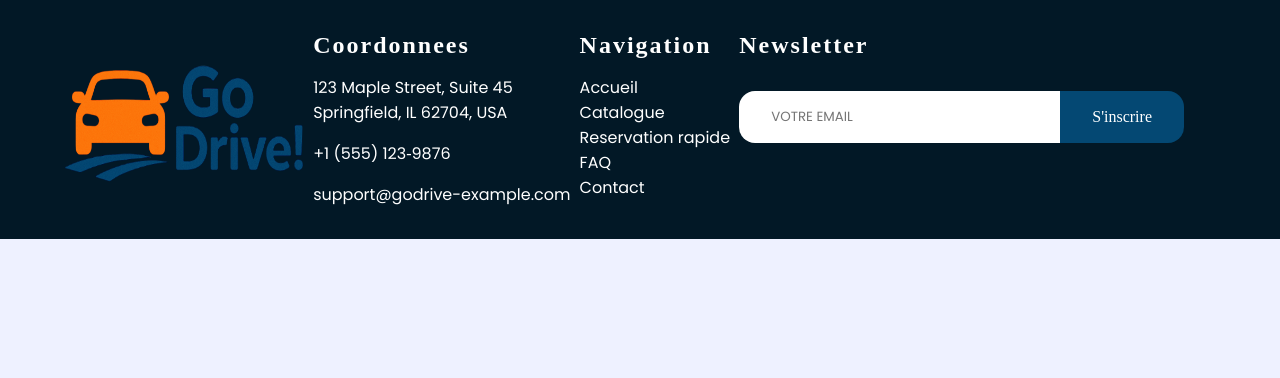
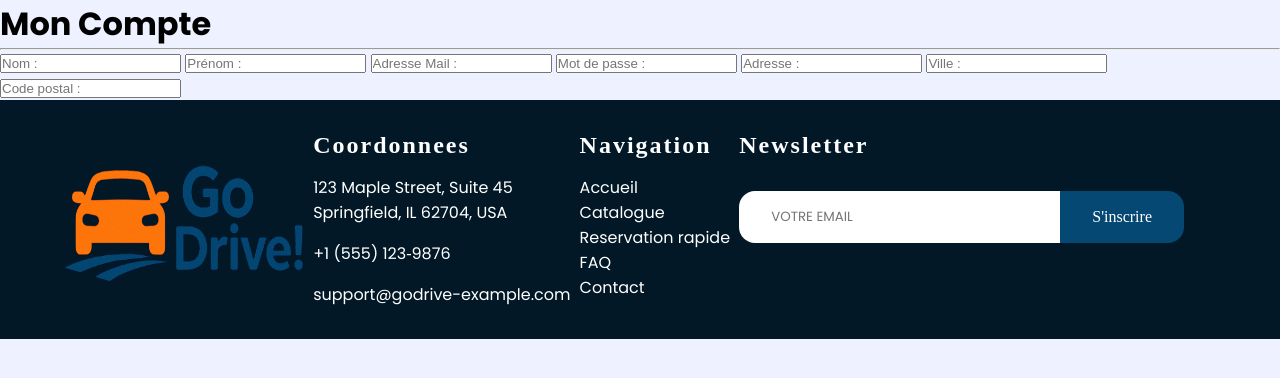
Before and after one commit to Sefora-HS/GoDrive, a PHP site: page /pages/utilisateur.php in a window 1280 px wide. Shown: the part 120-498 px from the top of the page. Run offline with PHP 8.4, Linux system fonts and the light colour scheme; some web fonts are replaced.

Commit message:
debut page utilisateur

```diff
--- a/pages/utilisateur.php
+++ b/pages/utilisateur.php
@@ -15,7 +15,28 @@
 include('../templates/header.php');
 ?>
 <main>
+    <h1>Mon Compte</h1>
+    <hr>
 
+    <section class="moncompte-section">
+
+        <div class="moncompte-infos">
+            <form action="" class="infos-compte">
+                <input type="text" name="nom" placeholder="Nom :">
+                <input type="text" name="prenom" placeholder="Prénom :">
+                <input type="email" name="email" placeholder="Adresse Mail :">
+                <input name="password" type="password" placeholder="Mot de passe : ">
+                <input type="text" name="adresse" placeholder="Adresse :">
+                <input type="text" name="ville" placeholder="Ville :">
+                <input type="text" name="code_postal" placeholder="Code postal :">
+            </form>
+        </div>
+
+        <div class="mes-reservations">
+
+        </div>
+
+    </section>
 </main>
 <?php
 // Inclut le header
```
